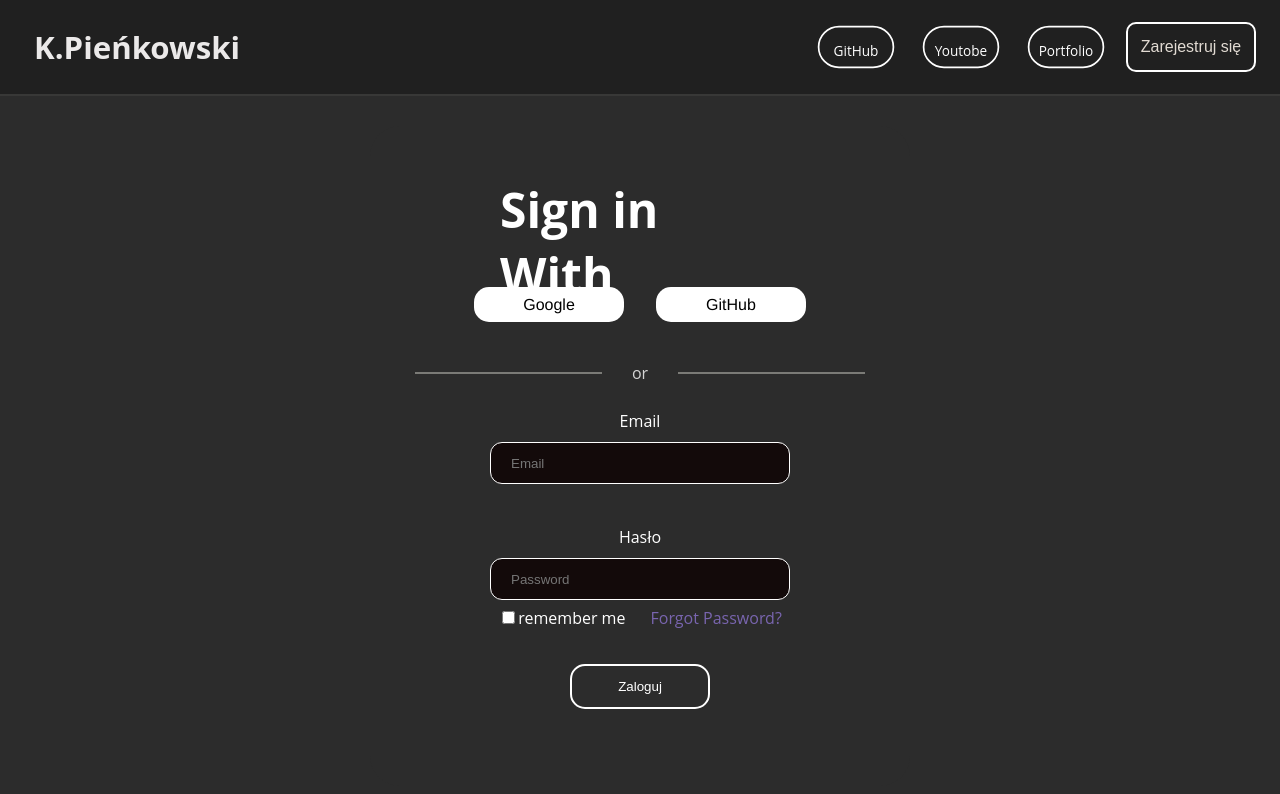
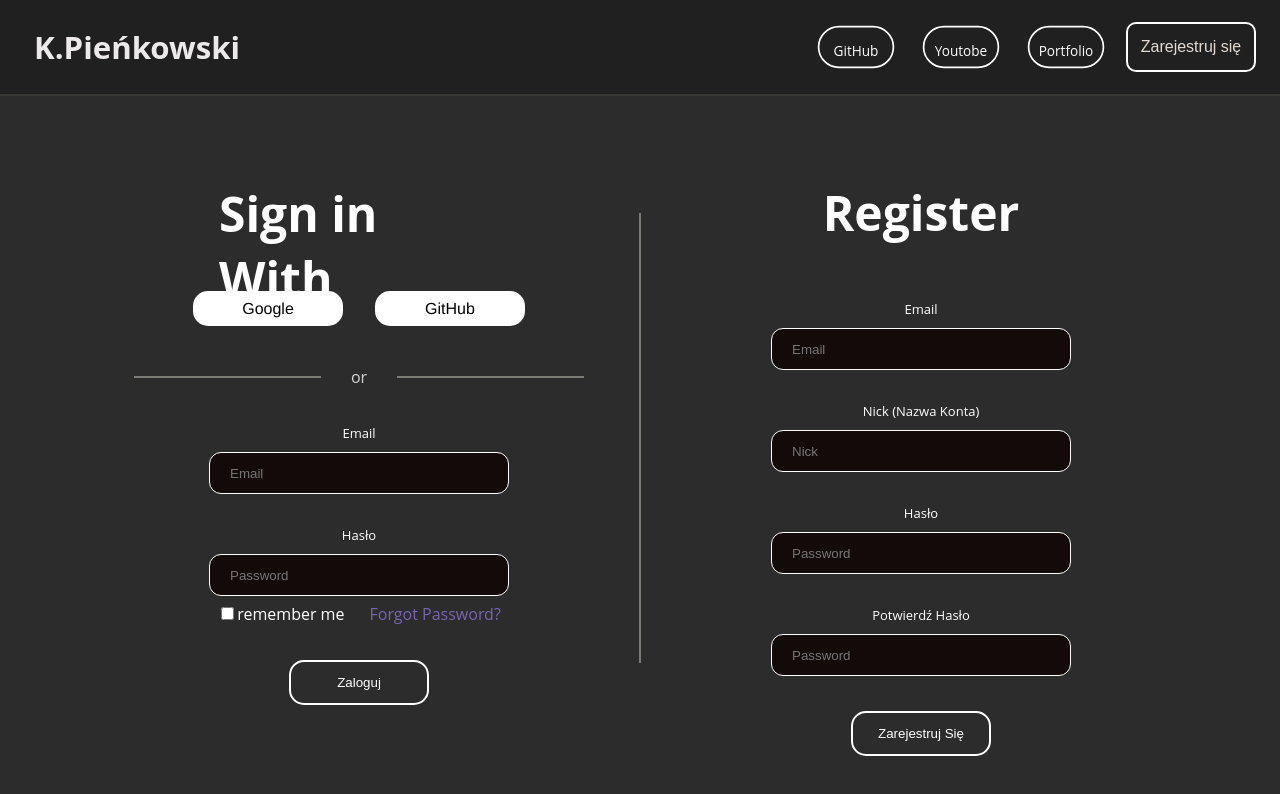
Before and after one commit to TheZetClaudio/Formularz, a plain HTML site: page Index.html in a window 1280 px wide. Drawn offline with Linux system fonts and the light colour scheme.

Commit message:
Register Add Updata

```diff
--- a/Index.html
+++ b/Index.html
@@ -10,21 +10,21 @@
 <body>
 <!-----------------------------------NAVBAR--------------------------------------------------->
   <header>
-    <div class="he_all">
+    <div class="nav-bar">
         <div class="logo"><a href="https://www.google.pl"><h2>K.Pieńkowski</h2></a></div>
-        <div class="przyciski">
+        <div class="Links">
             <a href="#"><p>GitHub</p></a>
             <a href="https://www.youtube.com/watch?v=Jrg9KxGNeJY"><p>Youtobe</p></a>
             <a href="https://github.com/TheZetClaudio/Portfolio"><p>Portfolio</p></a>
-            <button class="rej">Zarejestruj się</button>
+            <button class="register-link">Zarejestruj się</button>
         </div>
     </div>
   </header>
-<!---------------------------------------MID----------------------------------------------->
+<!---------------------------------------LEFT----------------------------------------------->
   <section>
     <div class="left">
-
-        <div class="napis">
+        <div class="Login-button-mid"><input type="button" value="Zaloguj Się"></div>
+        <div class="Sign-Left">
             <h1>Sign in With</h1>
         </div>
         <div class="logowanie">
@@ -33,25 +33,20 @@
         </div>
 
         <div class="or"><span>or</span></div>
- <!---------------------------------------DOWN----------------------------------------------->
+                                <!--------------LEFT FORM-------------->
+
         <form action="Index.html">
-            <div class="login">
-                <div class="label-down">
-                    <label for="Email">Email</label>
-                </div>
-                <div class="input-email">
-                    <input type="email" placeholder="Email">
-                </div>
+            <div class="login-form">
+                <div class="label-down"><label for="Email">Email</label></div>
+
+                <div class="input-email"><input type="email" placeholder="Email"></div>
             </div>
-            <br>
-            <div class="Password">
+        <br>
+            <div class="Password-form">
                 <div class="haslo-in">
-                    <div class="label-down">
-                        <label for="Haslo">Hasło</label>
-                    </div>
-                    <div class="input-haslo">
-                        <input type="password" placeholder="Password">
-                    </div>
+                    <div class="label-down"><label for="Haslo">Hasło</label></div>
+
+                    <div class="input-haslo"><input type="password" placeholder="Password"></div>
                 </div>
             </div>
             <div class="dopis">
@@ -61,6 +56,47 @@
             <div class="login_button"><input type="button" value="Zaloguj"></div>
         </form>
     </div>
+
+    <div class="Split"></div>
+
+     <!---------------------------------------RIGHT----------------------------------------------->
+    <div class="right">
+        <div class="Register-button-mid"><input type="button" value="Zarejestruj się"></div>
+        <div class="Sign-Right">
+            <h1>Register</h1>
+        </div>
+                               <!--------------RIGHT FORM-------------->
+        <form action="Index.html">
+            <div class="login-form">
+                <div class="label-down"><label for="Email">Email</label></div>
+
+                <div class="input-email"><input type="email" placeholder="Email"></div>
+            </div>
+        <br>
+            <div class="login-form">
+                <div class="label-down"><label for="Email">Nick (Nazwa Konta)</label></div>
+
+                <div class="input-email"><input type="email" placeholder="Nick"></div>
+            </div>
+         <br>
+            <div class="Password-form">
+                <div class="haslo-in">
+                    <div class="label-down"><label for="Haslo">Hasło</label></div>
+
+                    <div class="input-haslo"><input type="password" placeholder="Password"></div>
+                </div>
+            </div>
+        <br>
+            <div class="Password-form">
+                <div class="haslo-in">
+                    <div class="label-down"><label for="Haslo">Potwierdź Hasło</label></div>
+
+                    <div class="input-haslo"><input type="password" placeholder="Password"></div>
+                </div>
+            </div>
+
+            <div class="login_button"><input type="button" value="Zarejestruj Się"></div>
+    </div>
   </section>
   <!-- <script src="/app.js"></script> -->
 </body>
--- a/style.css
+++ b/style.css
@@ -18,8 +18,9 @@ header{
     flex-direction: column;
    border-bottom: 2px solid;
    border-color: rgb(56, 56, 55);
+   z-index: 1;
 }
-.he_all{
+.nav-bar{
     padding-left: 24px;
     padding-right: 24px;
     display: flex;
@@ -35,12 +36,12 @@ header{
     font-size: 1.3rem;
     color: #ebe9e9;
 }
-.przyciski{
+.Links{
     display: flex;
     flex-direction: row;
     gap: 10px;
 }
-.przyciski a{
+.Links a{
     scale: 0.85;
     color: #fff;
     font-size: 1rem;
@@ -52,13 +53,13 @@ header{
     justify-content: center;
     margin-right: 5px;
 }
-.przyciski a:hover{
+.Links a:hover{
     scale: 1.1;
     transition: 550ms;
     border-color: rgba(32, 32, 32) rgba(32, 32, 32) #fff;
     border-radius: 0px;
 }
-.przyciski .rej{
+.Links .register-link{
     height: 50px;
     width: 130px;
     background: transparent;
@@ -70,27 +71,29 @@ header{
     color: rgb(226, 219, 211);
     font-size: 1rem;
 }
-.przyciski .rej:hover{
+.Links .register-link:hover{
     scale: 1.1;
     transition: 550ms;
     border-color: rgba(32, 32, 32) rgba(32, 32, 32) #fff;
     border-radius: 0px;
 }
 @media screen and (max-width: 1100px) {
-    .przyciski a{
+    .Links a{
         display: none;
     }
 }
+
 /* Add working list when width is less then 1100px */
 
-/*      MID    ------------------------------------------------------------------------------------------------- */
+/*      LEFT    ------------------------------------------------------------------------------------------------- */
 section{
     display: flex;
-    flex-direction: column;
+    flex-direction: row;
     align-items: center;
     height: 90vh;
     justify-content: center;
     background: rgb(44, 44, 44);
+
 }
 .left{
     width: 540px;
@@ -102,7 +105,26 @@ section{
     align-items: center;
     border-radius: 30px;
 }
-.napis{
+.Login-button-mid{
+    display: flex;
+    justify-content: center;
+    position: relative;
+    top: 35px;
+
+    display: none;
+}
+.Login-button-mid input[type=button]{
+    width: 140px;
+    height: 45px;
+    color: #fff;
+    background: rgb(44, 44, 44);
+    border: 2px solid;
+    border-color: #fff ;
+    border-radius: 15px;
+    position: relative;
+    top: -100px;
+}
+.Sign-Left{
     position: relative;
     top: -100px;
     height: 100px;
@@ -158,14 +180,15 @@ section{
     position: relative;
     top: -10px;
 }
-/*     Down     ------------------------------------------------------------------------------------------------- */
+/*     LEFT FORM     ------------------------------------------------------------------------------------------------- */
 
-.login{
+.login-form{
+    margin-top: 10px;
     width: calc(100% + 16px);
     color: #fff;
 }
-.Password{
-    margin-top: 20px;
+.Password-form{
+    margin-top: 10px;
     color: #fff;
 }
 input[type=email]{
@@ -197,13 +220,12 @@ input[type=email]:hover{
     background: rgb(110, 88, 88);
 
 }
-.label-down{
+.left .label-down{
     width: 300px;
     display: flex;
     justify-content: center;
-
     margin-bottom: 10px;
-
+    font-size: small;
 }
 .login_button{
     display: flex;
@@ -212,7 +234,7 @@ input[type=email]:hover{
 
     top: 35px;
 }
-input[type=button]{
+.login_button input[type=button]{
     width: 140px;
     height: 45px;
     color: #fff;
@@ -221,7 +243,7 @@ input[type=button]{
     border-color: #fff ;
     border-radius: 15px;
 }
-input[type=button]:hover{
+.login_button input[type=button]:hover{
     scale: 1.13;
     transition: 450ms;
     border-color: rgb(44, 44, 44) rgb(44, 44, 44) #fff;
@@ -244,3 +266,49 @@ input[type=button]:hover{
 .dopis a{
     color: #7965af;
 }
+.Split{
+    height: 450px;
+    width: 2px;
+    background: rgb(123, 123, 119);
+    text-align: center;
+    margin: 20px 10px 16px;
+    position: relative;
+    top: -20px;
+}
+/*     RIGHT    ------------------------------------------------------------------------------------------------- */
+
+.right{
+    width: 540px;
+    height: 660px;
+    background: rgb(44, 44, 44);
+    display: flex;
+    flex-direction: column;
+    justify-content: center;
+    align-items: center;
+    border-radius: 30px;
+}
+.Register-button-mid{
+    display: flex;
+    justify-content: center;
+    position: relative;
+    top: 35px;
+
+    display: none;
+}
+.Sign-Right{
+    display: flex;
+    justify-content: center;
+    position: relative;
+    top: -50px;
+    height: 100px;
+    width: 280px;
+    font-size: 2rem;
+    color: white;
+}
+.right .label-down{
+    width: 300px;
+    display: flex;
+    justify-content: center;
+    margin-bottom: 10px;
+    font-size: small;
+}
```
Also changed, not shown: app.js (added).
